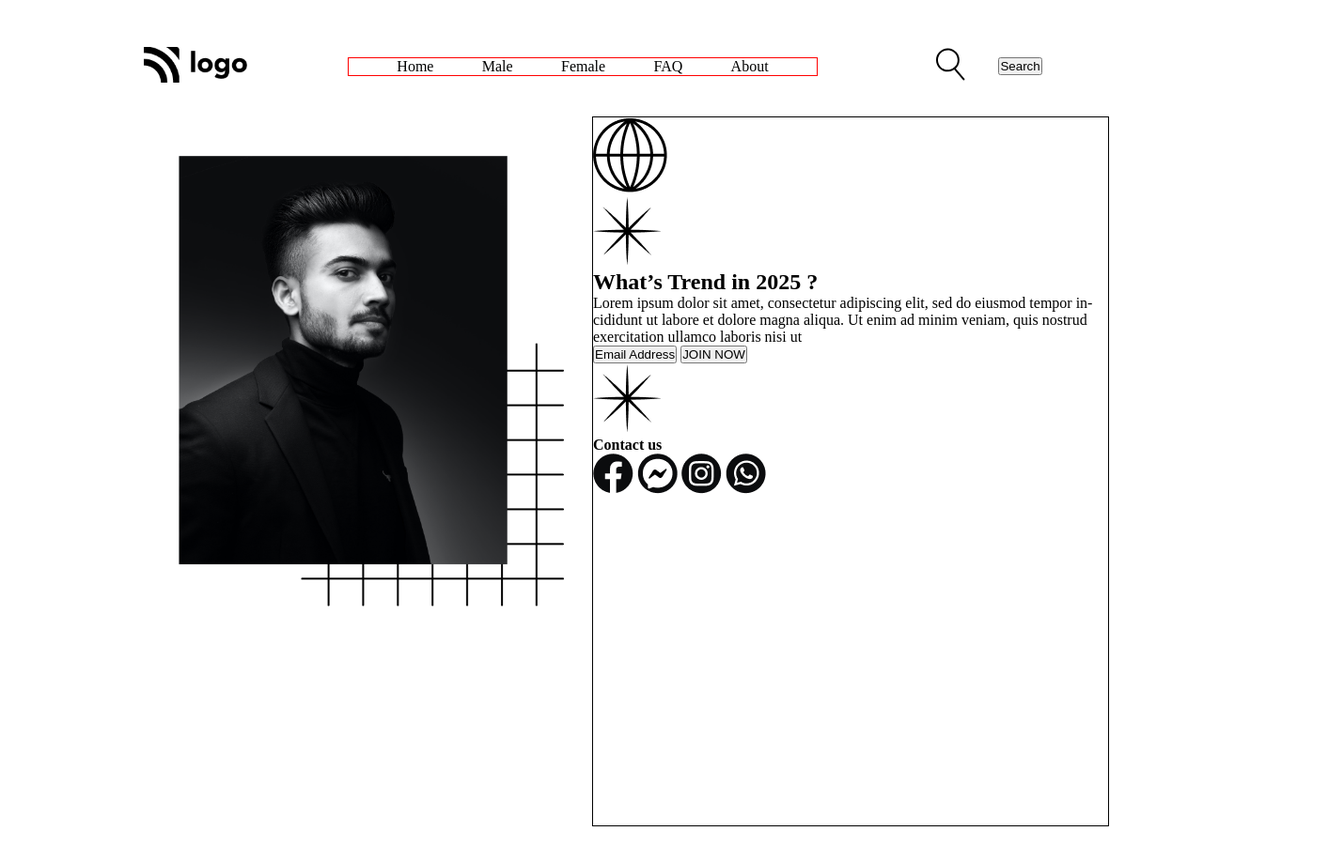
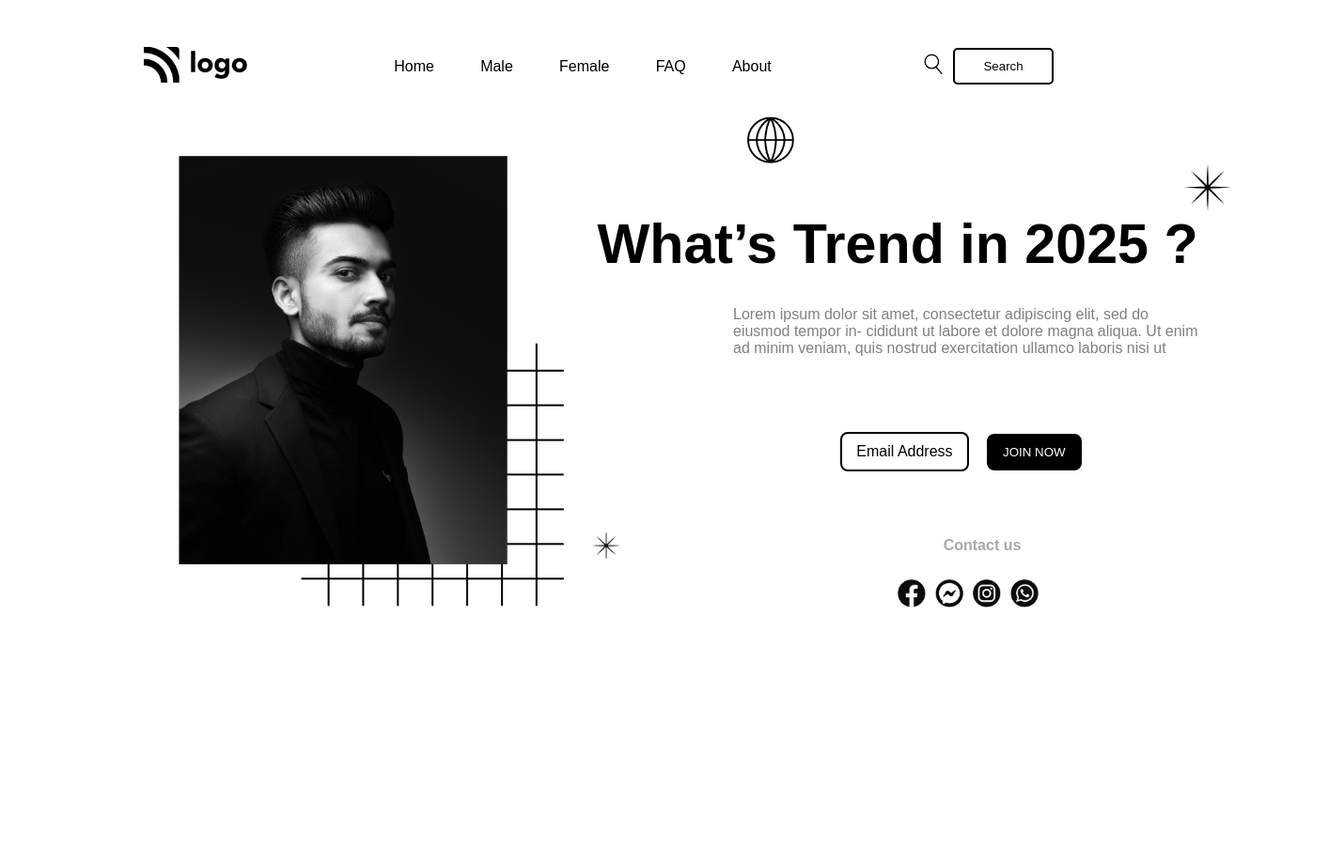
Before and after one commit to kr-sarvesh/Apparel-Landing-Page, a website: page index.html in a window 1280 px wide. Shown: the whole page at 94% size, 1430 px wide, since content can reach past the window. After the commit the page ends 800 px from the top, so only its background shows below. Drawn offline with Linux system fonts and the light colour scheme.

Commit message:
update: herosection added

```diff
--- a/index.html
+++ b/index.html
@@ -94,36 +94,33 @@
               <img src="/assets/start.png" alt="star-pattern" />
             </span>
             <h1 class="hero-heading">What’s Trend in 2025 ?</h1>
+            <div>
               <p class="hero-description">
                 Lorem ipsum dolor sit amet, consectetur adipiscing elit, sed do
                 eiusmod tempor in- cididunt ut labore et dolore magna aliqua. Ut
                 enim ad minim veniam, quis nostrud exercitation ullamco laboris
                 nisi ut
               </p>
-            <div>
+            </div>
+            <div class="btn">
               <button class="button-email">Email Address</button>
               <button class="button-join">JOIN NOW</button>
             </div>
+
             <div>
-              <span class="star">
+              <div class="star-2">
                 <img src="/assets/start.png" alt="star-pattern" />
-              </span>
+                <h4 class="contact-heading">Contact us</h4>
               </div>
-            <div>
-              <h4 class="contact-heading">Contact us</h4>
+
               <div class="icons">
-                <span>
                 <img src="/assets/Group.png" alt="facebook-icon" />
-                </span>
-                <span>
+
                 <img src="/assets/Group (1).png" alt="messenger-icon" />
-                </span>
-                <span>
+
                 <img src="/assets/Group (2).png" alt="instagram-icon" />
-                </span>
-                <span>
+
                 <img src="/assets/Group (3).png" alt="whatsapp-icon" />
-                </span>
               </div>
             </div>
           </div>
--- a/style.css
+++ b/style.css
@@ -7,11 +7,37 @@
 body {
   display: 100vh;
   margin: 50px 100px;
+  font-family: sans-serif;
 }
 
 .logo img {
   height: auto;
   width: 110px;
+}
+
+.search-icon svg {
+  width: 20px;
+}
+.nav-button {
+  padding: 10px 30px;
+  border-radius: 5px;
+  border: 2px solid black;
+  background-color: white;
+}
+.button-email {
+  font-size: 16px;
+  padding: 10px 15px;
+  border-radius: 8px;
+  border: 2px solid black;
+  background-color: white;
+}
+.button-join {
+  padding: 10px 15px;
+  border-radius: 8px;
+  border: 2px solid black;
+  background-color: black;
+  color: white;
+  margin: 0 15px;
 }
 
 .navbar-container {
@@ -23,7 +49,6 @@ body {
 
 .list {
   display: flex;
-  border: 1px solid red;
   justify-content: space-evenly;
   list-style: none;
   width: 500px;
@@ -40,13 +65,82 @@ body {
   display: flex;
   flex-direction: row;
   margin: auto;
+  height: 600px;
 }
 
 .hero-container-right {
   margin-top: 2rem;
-  border: 1px solid black;
   display: flex;
   flex-direction: column;
+  height: 550px;
+}
+
+.globe {
+  display: flex;
+  justify-content: center;
+  align-items: center;
+  width: 380px;
+}
+.globe img {
+  width: 50px;
+}
+
+.star {
+  display: flex;
+  justify-content: flex-end;
+  width: 680px;
+}
+.star img {
+  width: 50px;
+}
+
+.hero-heading {
+  display: flex;
+  align-items: center;
+  justify-content: center;
+  font-size: 3.7rem;
+  width: 650px;
+}
+.hero-description {
+  display: flex;
+  align-items: center;
+  align-content: center;
+  width: 500px;
+  color: grey;
+  margin: 2rem auto;
+}
+
+.btn {
+  margin: 3rem auto;
+}
+
+.star-2 {
+  display: flex;
+  align-items: center;
+  align-content: space-between;
+  margin: 1rem auto;
+}
+.star-2 .contact-heading {
+  margin: 0 auto;
+}
+
+.star-2 img {
+  width: 30px;
+}
+
+.star-2 h4 {
+  color: darkgray;
+}
+.icons {
+  display: flex;
+  align-items: center;
+  justify-content: center;
+  padding: 5px;
+  width: 800px;
+}
+.icons img {
+  width: 30px;
+  margin: 0 5px;
 }
 
 /* -------------left column */
```
Lines whose indentation alone changed are shown as unchanged.
